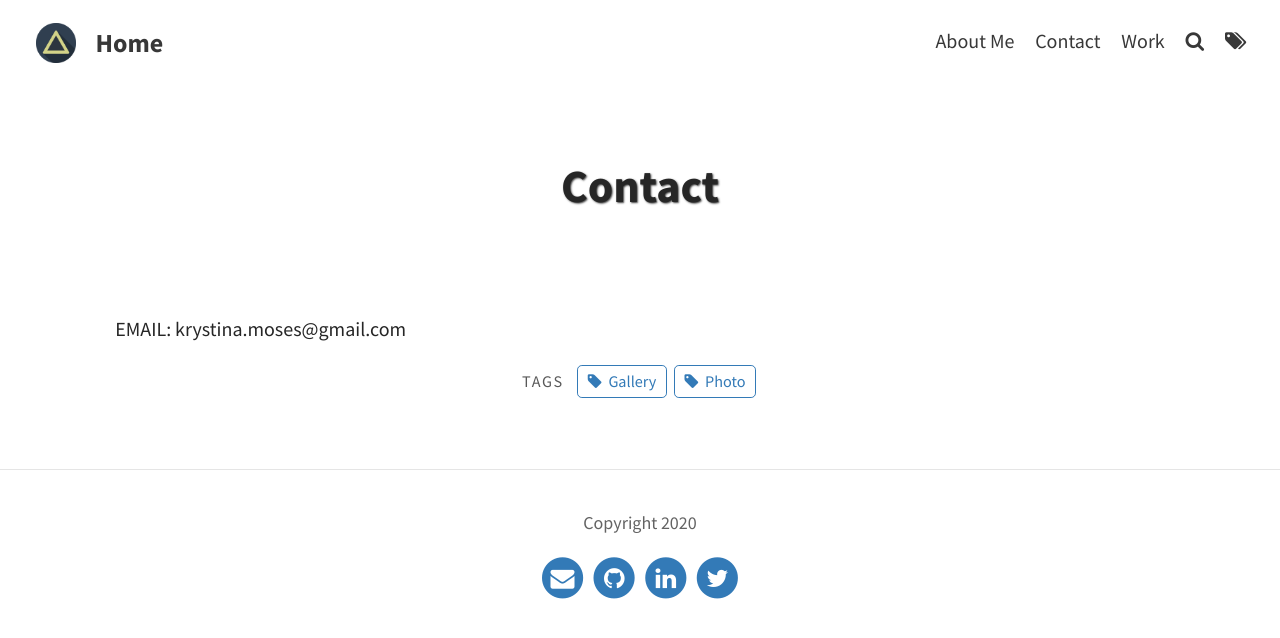
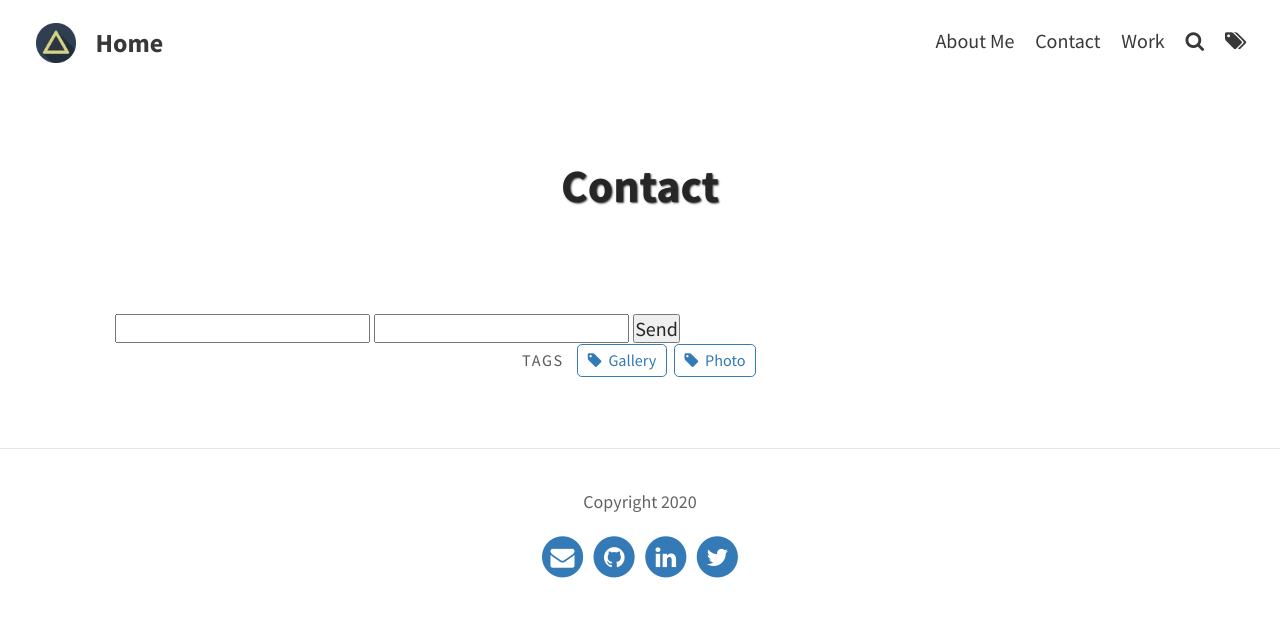
Before and after one commit to knmoses/knmoses.github.io, a Jekyll site: the page built from pages/contact.md, in a window 1280 px wide. Shown: the top 638 px of the page. Built offline with Jekyll 4.4.1, drawn with Linux system fonts in a browser that asks for light colours.

Commit message:
Update contact.md

```diff
--- a/pages/contact.md
+++ b/pages/contact.md
@@ -7,4 +7,8 @@ gallery_path: "assets/img/pexels"
 tags: [Gallery, Photo]
 ---
 
-EMAIL: krystina.moses@gmail.com
+<form action="https://formspree.io/f/xleobgqn" method="POST">
+  <input type="text" name="name">
+  <input type="email" name="_replyto">
+  <input type="submit" value="Send">
+</form>
```
